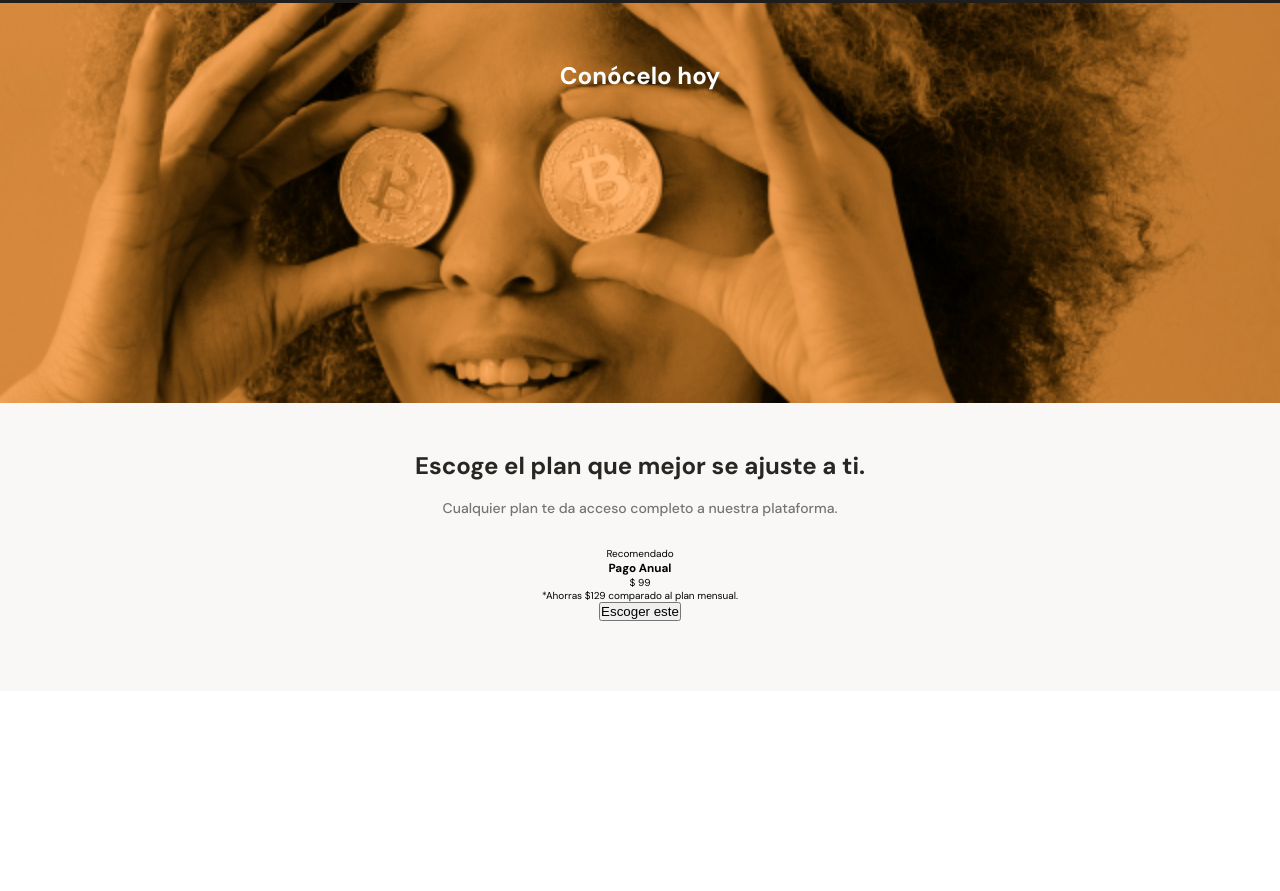
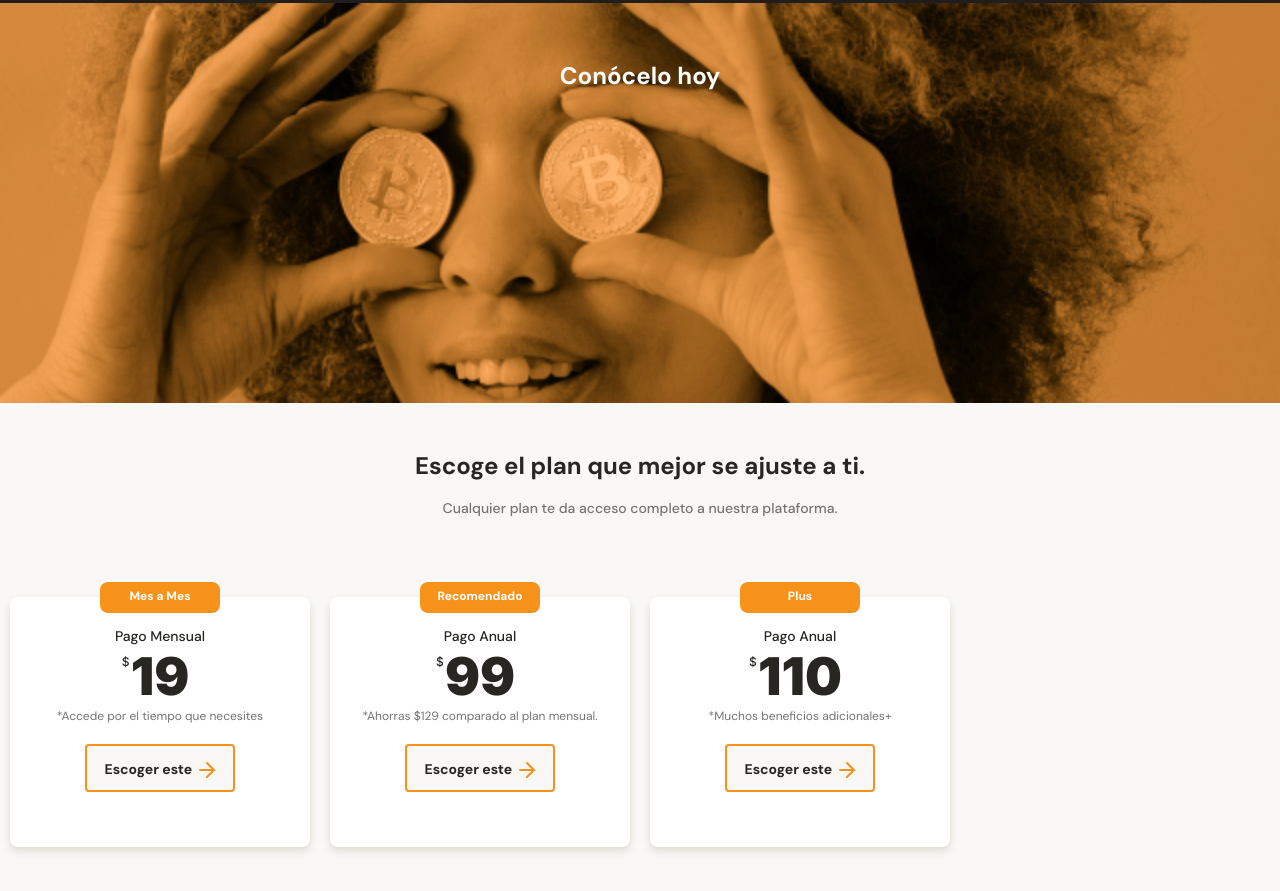
Before and after one commit to Pikdo/batabit, a plain HTML site: page index.html in a window 1280 px wide. Shown: the part 2127-3018 px from the top of the page. Before the commit the page ends 2818 px from the top, so only its background shows below. Drawn offline with Linux system fonts and the light colour scheme.

Commit message:
Secciones de planes finalizada con scroll horizontal con css

```diff
--- a/index.html
+++ b/index.html
@@ -121,12 +121,36 @@
                 </div>
                 <section class="plans-container--slider">
                     <article class="plans-container--card">
-                        <p>Recomendado</p>
-                        <div>
-                            <h3>Pago Anual</h3>
-                            <p><span>$</span> 99</p>
-                            <p>*Ahorras $129 comparado al plan mensual.</p>
-                            <button>Escoger este <span></span></button>
+                        <p class="recomendado">Mes a Mes</p>
+                        <div class="plans-info-container">
+                            <h3 class="plan-card--title">Pago Mensual</h3>
+                            <p class="plan-card--price"><span>$</span> 19</p>
+                            <p class="plan-card--saving">
+                                *Accede por el tiempo que necesites
+                            </p>
+                            <button class="plan-card--ca">Escoger este <span></span></button>
+                        </div>
+                    </article>
+                    <article class="plans-container--card">
+                        <p class="recomendado">Recomendado</p>
+                        <div class="plans-info-container">
+                            <h3 class="plan-card--title">Pago Anual</h3>
+                            <p class="plan-card--price"><span>$</span> 99</p>
+                            <p class="plan-card--saving">
+                                *Ahorras $129 comparado al plan mensual.
+                            </p>
+                            <button class="plan-card--ca">Escoger este <span></span></button>
+                        </div>
+                    </article>
+                    <article class="plans-container--card">
+                        <p class="recomendado">Plus</p>
+                        <div class="plans-info-container">
+                            <h3 class="plan-card--title">Pago Anual</h3>
+                            <p class="plan-card--price"><span>$</span> 110</p>
+                            <p class="plan-card--saving">
+                                *Muchos beneficios adicionales+
+                            </p>
+                            <button class="plan-card--ca">Escoger este <span></span></button>
                         </div>
                     </article>
                 </section>
--- a/styles.css
+++ b/styles.css
@@ -5,6 +5,21 @@
     3. Tipografia (fuente, tamaños, tipo)
     4. Visuales (shadow-box, border-radius, etc)
     5. Otros (Miscelaneos)
+
+    Usar metodología BEM para nombrar clases
+
+    BEM = Bloque > Element > Modificador
+
+    <main class="main"> <!-- Bloque main, section, article, div-->
+        <p class="main__titulo"></p> <!--Elemento a, p, span-->
+        <p class="main__descripcion"></p>
+
+        <a href="" class="main__botton"></a>
+        <a href="" class="main__botton--rojo"></a> <!-- con modifiadores parecido al main_botton pero en rojo-->
+    </main>
+
+    Tutorial: https://platzi.com/tutoriales/2008-html-css/7858-bem-la-mejor-manera-de-nombrar-tus-clases-de-html/
+
 */
 
 :root{
@@ -497,3 +512,98 @@ main {
     line-height: 1.8rem;
     color: #757575;
 }
+
+/** cards de planes **/
+.plans-container--slider {
+    display: flex;
+    /* gap: 10px; nueva funcionalidad para espaciado en flex*/
+    height: 316px;
+    /*Para generar un scroll horizontal*/
+    overflow-x: scroll;
+    overscroll-behavior-x: contain;
+    scroll-snap-type: x proximity;
+}
+
+.plans-container--card{
+    position: relative;
+    scroll-snap-align: center; /*Dentro de un scroll horizontal centra la vista del elemento*/
+    width:65%;
+    min-width: 190px;
+    max-width: 300px;
+    height: 250px;
+    margin: 50px 10px 0;
+    padding: 0 15px;
+    background-color: var(--just-white);
+    border-radius: 8px;
+    box-shadow: 0 4px 8px rgba(89, 73, 30, 0.16);
+}
+
+.recomendado{
+    position: absolute;
+    top: -15px;
+    left: calc(50% - 60px);
+    width: 120px;
+    height: 31px;
+    font-size: 1.2rem;
+    font-weight: bold;
+    padding: 6px;
+    background-color: var(--bitcoin-orange);
+    border-radius: 8px;
+    color: var(--just-white);
+}
+
+.plan-card--title{
+    padding-top: 30px;
+    font-size: 1.4rem;
+    font-weight: 500;
+    line-height: 1.8rem;
+    color:var(--black);
+}
+
+.plan-card--price{
+    position: relative;
+    padding: 5px 0;
+    font-family: 'Inter', sans-serif;
+    font-size: 5.2rem;
+    font-weight: bold;
+
+    line-height: 5.3rem;
+    color: var(--black);
+}
+
+.plan-card--price span{
+    position: absolute;
+    top: -10px;
+    text-indent: -10px;
+    font-size: 1.2rem;
+    font-weight: 500;
+
+
+}
+
+.plan-card--saving{
+    font-size: 1.2rem;
+    color:#757575
+}
+
+.plan-card--ca{
+    width: 150px;
+    height: 48px;
+    margin-top: 20px;
+    background-color: #FAF8F7;
+    border: 2px solid var(--bitcoin-orange);
+    border-radius: 4px;
+    font-family: 'DM Sans', sans-serif;
+    font-size: 1.4rem;
+    font-weight: bold;
+    line-height: 1.8rem;
+    color: var(--black);
+}
+
+.plan-card--ca span{
+    display:inline-block  ;
+    width: 20px;
+    height: 20px;
+    background-image: url(./assets/icons/orange-arrow-right.svg);
+    vertical-align: text-bottom;
+}
```
